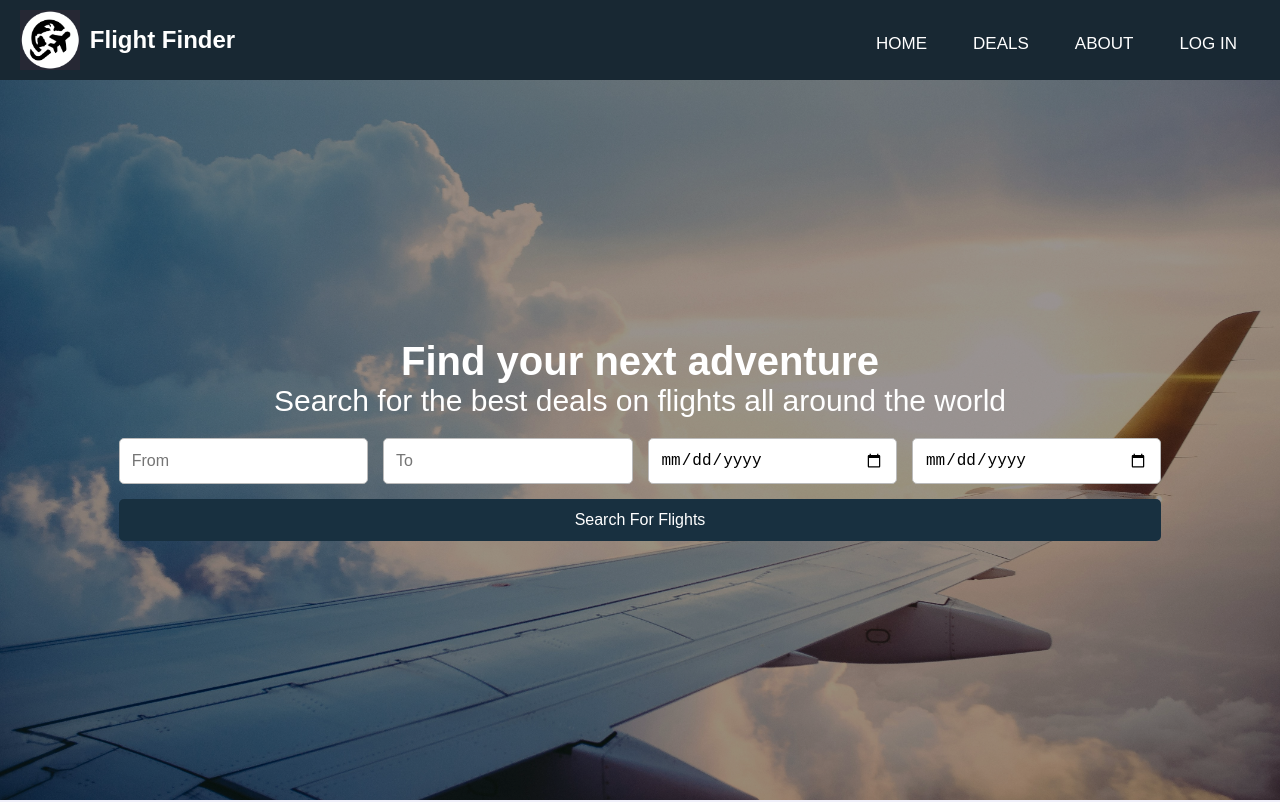
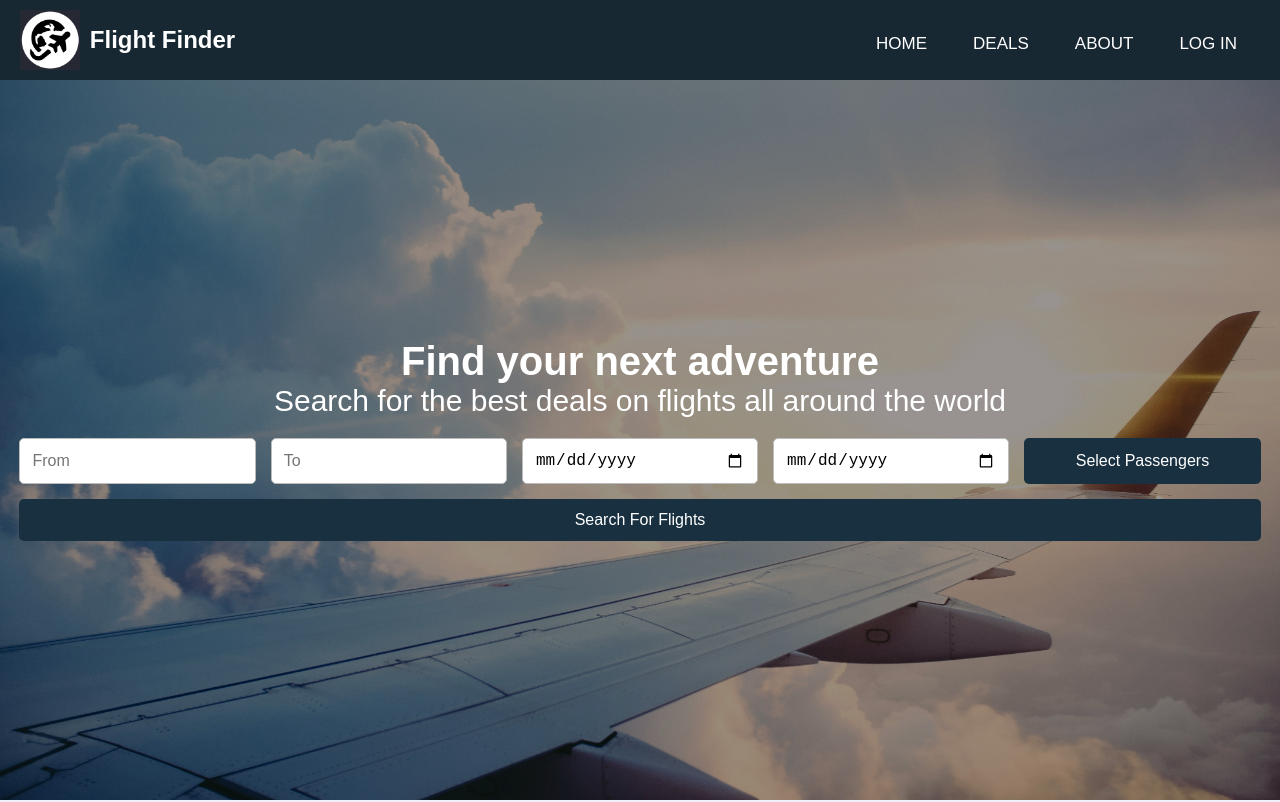
Before and after one commit to Osterie/IDATA2301_IDATA2306_GROUP_7, a React (Create React App) app in the folder frontend-Idata2301/code/app/: page / in a window 1280 px wide. Shown: the top 802 px of the page. Built offline with nearby package versions, Linux system fonts and the light colour scheme.

Commit message:
Created dropdown for classes and amount of tickets

```diff
--- a/frontend-Idata2301/code/app/src/components/searchBar/SearchBar.jsx
+++ b/frontend-Idata2301/code/app/src/components/searchBar/SearchBar.jsx
@@ -1,7 +1,9 @@
-import React from 'react';
+import React, { useState } from 'react';
 import './searchBar.css';
 
 const SearchBar = () => {
+    const [showDropdown, setShowDropdown] = useState(false);
+
     return (
         <>
             <form className="search-form">
@@ -9,6 +11,23 @@ const SearchBar = () => {
                 <input type="text" placeholder="To" name="to" required />
                 <input type="date" name="departure-date" required />
                 <input type="date" name="return-date" required />
+
+                <button type="button" className="dropdown-button" onClick={() => setShowDropdown(!showDropdown)}>
+                    Select Passengers
+                </button>
+
+                {showDropdown && (
+                    <div className="dropdown-window">
+                        <select name="Classes" required>
+                            <option value="0">First class</option>
+                            <option value="1">Business class</option>
+                            <option value="2">Economy class</option>
+                        </select>
+
+                        <input className="adult-input" type="number" />
+                    </div>
+                )}
+
                 <button type="submit">Search For Flights</button>
             </form>
         </>
--- a/frontend-Idata2301/code/app/src/components/searchBar/searchBar.css
+++ b/frontend-Idata2301/code/app/src/components/searchBar/searchBar.css
@@ -5,10 +5,11 @@
     gap: 15px;
     max-width: 100%;
     padding: 0 10px;
+    position: relative;
 }
 
 .search-form input, .search-form button {
-    flex: 1 1 200px; /* Flex-grow, flex-shrink, and flex-basis */
+    flex: 1 1 200px;
     max-width: 100%;
     box-sizing: border-box;
 }
@@ -34,3 +35,50 @@
     background-color: var(--contrast-text-color);
     color: var(--text-color);
 }
+
+.dropdown-button {
+    padding: 12px 20px;
+    border: none;
+    background-color: #007bff;
+    color: white;
+    font-size: 1rem;
+    border-radius: 5px;
+    cursor: pointer;
+}
+
+.dropdown-button:hover {
+    background-color: #0056b3;
+}
+
+.dropdown-window {
+    position: absolute;
+    top: 100%;
+    left: 89%;
+    transform: translateX(-50%);
+    background: white;
+    box-shadow: 0 4px 6px rgba(0, 0, 0, 0.1);
+    border-radius: 5px;
+    padding: 15px;
+    display: flex;
+    flex-direction: column;
+    gap: 10px;
+    z-index: 10;
+    width: 20%;
+}
+
+.dropdown-window select {
+    padding: 10px;
+    border: 1px solid #bbb;
+    border-radius: 5px;
+    font-size: 1rem;
+    background-color: white;
+    cursor: pointer;
+}
+
+.adult-input {
+    width: 50%;
+    height: 0px;
+    padding: 0px;
+    margin: 0px;
+    line-height: 0px;
+}
```
